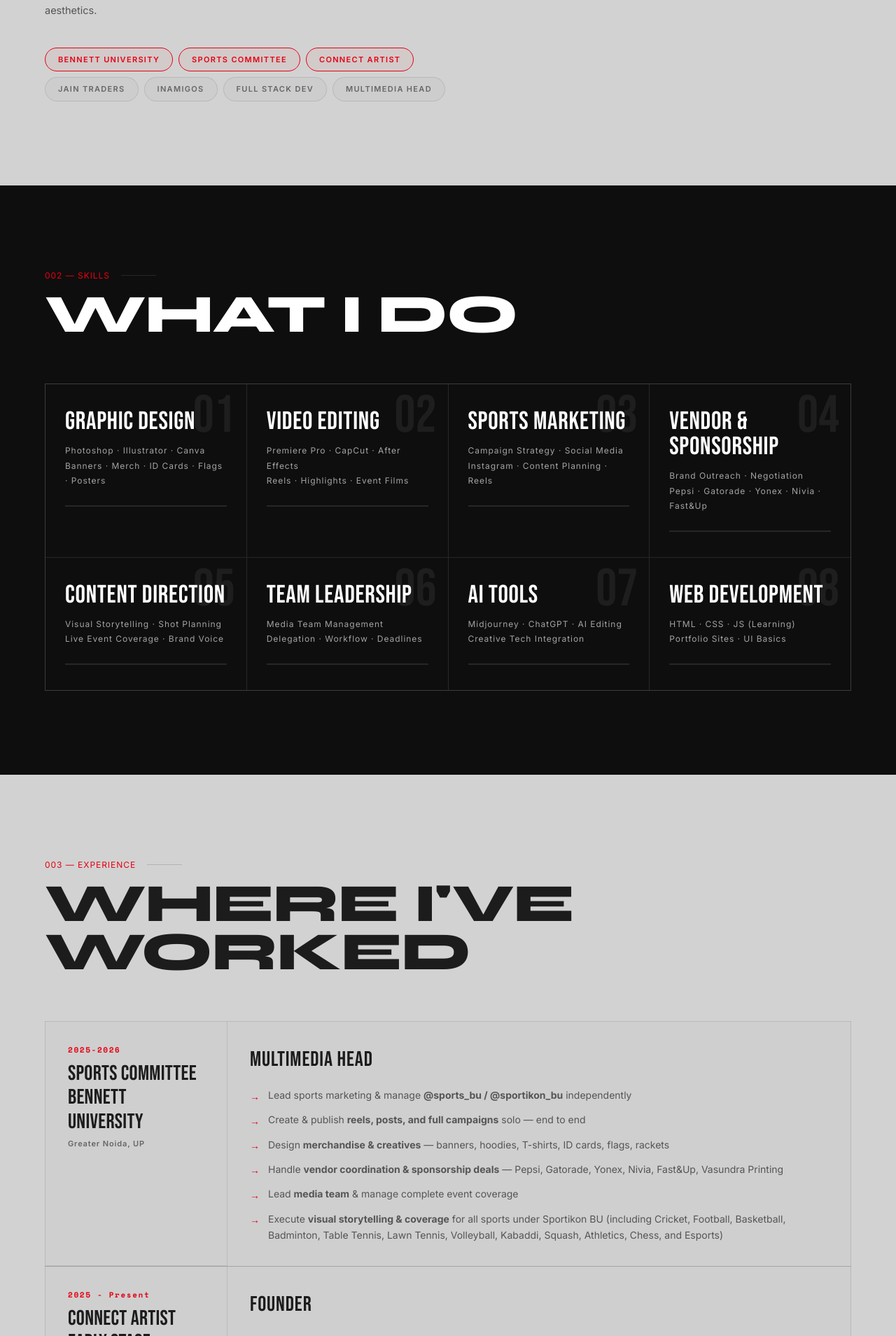
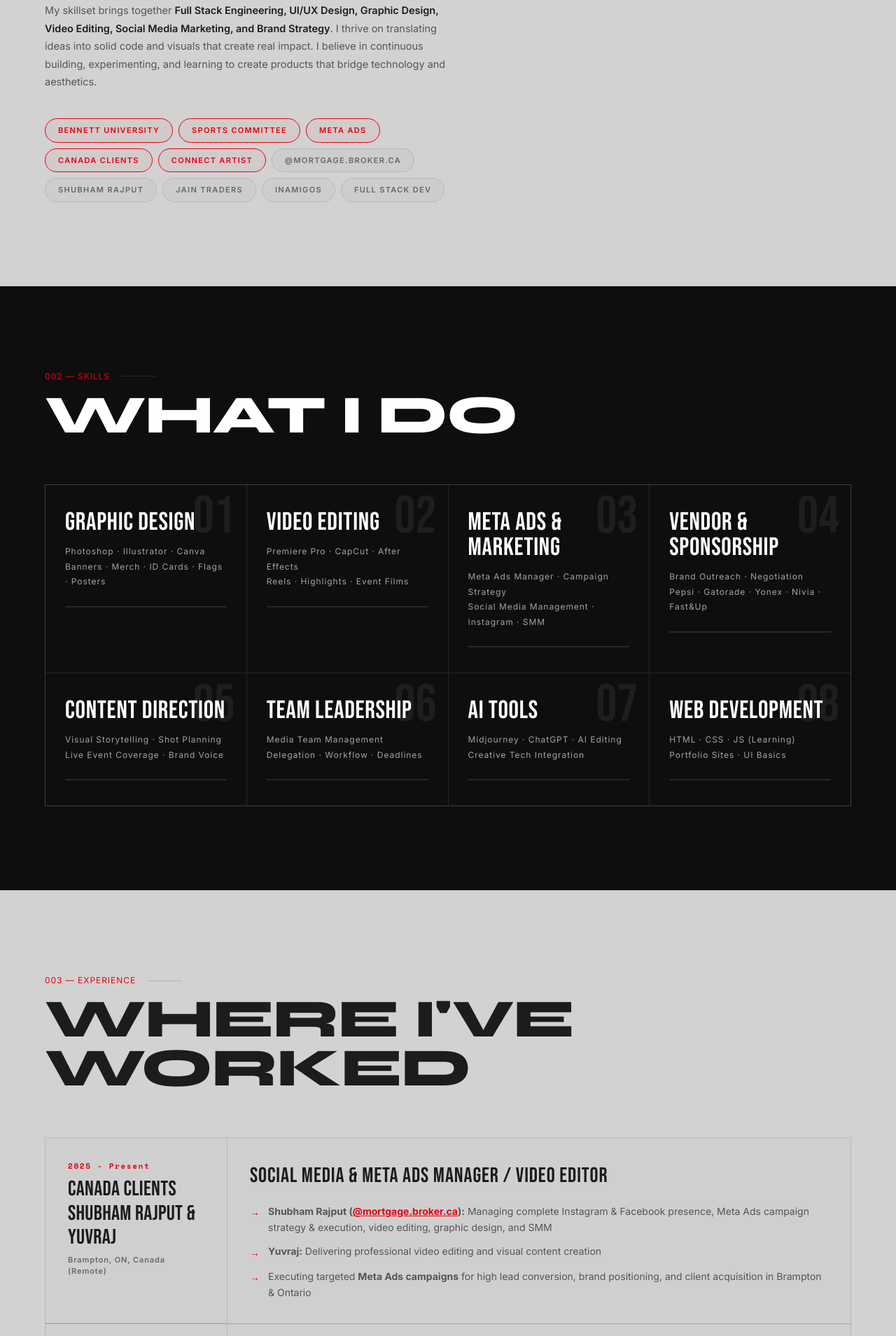
Before and after one commit to techsambhav/sambhav-portfolio, a React (Vite) app: page / in a window 1280 px wide. Shown: the part 1791-3700 px from the top of the page at 70% size. Built offline with nearby package versions, Linux system fonts and the light colour scheme; no server answers; the database is empty.

Commit message:
Update quick profile, work, skills, and projects with Meta Ads and Canada client Shubham Rajput (@mortgage.broker.ca) & Yuvraj

```diff
--- a/src/sections/About.tsx
+++ b/src/sections/About.tsx
@@ -4,17 +4,22 @@
 const tags = [
   { label: 'Bennett University', hot: true },
   { label: 'Sports Committee', hot: true },
+  { label: 'Meta Ads', hot: true },
+  { label: 'Canada Clients', hot: true },
   { label: 'Connect Artist', hot: true },
+  { label: '@mortgage.broker.ca', hot: false },
+  { label: 'Shubham Rajput', hot: false },
   { label: 'Jain Traders', hot: false },
   { label: 'InAmigos', hot: false },
   { label: 'Full Stack Dev', hot: false },
-  { label: 'Multimedia Head', hot: false },
 ]
 
 const profileRows = [
   { key: 'ROLE', val: 'Multimedia Head — Sports Committee' },
   { key: 'STARTUP', val: 'Founder — Connect Artist' },
-  { key: 'PROJECTS', val: 'Jain Traders· 1000+ Creatives' },
+  { key: 'CLIENTS', val: 'Shubham Rajput (@mortgage.broker.ca) & Yuvraj' },
+  { key: 'META ADS', val: 'Social Media Marketing & Ad Campaigns' },
+  { key: 'PROJECTS', val: 'Jain Traders · 1000+ Creatives' },
   { key: 'INTERNSHIP', val: 'Creative & Social Media — InAmigos' },
   { key: 'COLLEGE', val: 'Bennett University (B.Tech CSE)' },
   { key: 'BRANDS', val: 'Pepsi · Gatorade · Yonex · Nivia' },
@@ -96,7 +101,7 @@
             </p>
 
             <p style={{ fontSize: '14.5px', lineHeight: 1.75, color: '#555555' }}>
-              Further expanding my experience, I have contributed to creative and social media initiatives through collaborations and internships, including my time at <strong style={{ color: 'var(--text-dark)', fontWeight: 600 }}>InAmigos</strong>.
+              Further expanding my experience, I manage social media strategy, <strong style={{ color: 'var(--text-dark)', fontWeight: 600 }}>Meta Ads</strong>, video editing, graphic design, and marketing campaigns for international clients in <strong style={{ color: 'var(--text-dark)', fontWeight: 600 }}>Canada</strong> — including complete Instagram &amp; Facebook management and Meta Ads for <strong style={{ color: '#E60012', fontWeight: 600 }}>Shubham Rajput (<a href="https://instagram.com/mortgage.broker.ca" target="_blank" rel="noreferrer" style={{ color: '#E60012', textDecoration: 'underline' }}>@mortgage.broker.ca</a>)</strong> (Mortgage Broker, Brampton, ON) and dedicated video editing for <strong style={{ color: 'var(--text-dark)', fontWeight: 600 }}>Yuvraj</strong>. I have also contributed to creative initiatives through internships such as <strong style={{ color: 'var(--text-dark)', fontWeight: 600 }}>InAmigos</strong>.
             </p>
 
             <p style={{ fontSize: '14.5px', lineHeight: 1.75, color: '#555555' }}>
--- a/src/sections/Projects.tsx
+++ b/src/sections/Projects.tsx
@@ -13,6 +13,13 @@
 }
 
 const defaultProjects: ProjectItem[] = [
+  {
+    initials: 'SR',
+    cat: 'Meta Ads · Social Media Management',
+    name: 'Shubham Rajput (@mortgage.broker.ca)',
+    desc: 'Full Instagram & Facebook management, Meta Ads campaign execution, video editing, and graphic design for Brampton, ON mortgage broker.',
+    featured: true,
+  },
   {
     initials: 'SB',
     cat: 'Sports Branding · Campaign',
--- a/src/sections/Skills.tsx
+++ b/src/sections/Skills.tsx
@@ -4,7 +4,7 @@
 const skills = [
   { num: '01', name: 'Graphic Design', tools: 'Photoshop · Illustrator · Canva\nBanners · Merch · ID Cards · Flags · Posters', width: 92 },
   { num: '02', name: 'Video Editing', tools: 'Premiere Pro · CapCut · After Effects\nReels · Highlights · Event Films', width: 88 },
-  { num: '03', name: 'Sports Marketing', tools: 'Campaign Strategy · Social Media\nInstagram · Content Planning · Reels', width: 85 },
+  { num: '03', name: 'Meta Ads & Marketing', tools: 'Meta Ads Manager · Campaign Strategy\nSocial Media Management · Instagram · SMM', width: 88 },
   { num: '04', name: 'Vendor & Sponsorship', tools: 'Brand Outreach · Negotiation\nPepsi · Gatorade · Yonex · Nivia · Fast&Up', width: 80 },
   { num: '05', name: 'Content Direction', tools: 'Visual Storytelling · Shot Planning\nLive Event Coverage · Brand Voice', width: 83 },
   { num: '06', name: 'Team Leadership', tools: 'Media Team Management\nDelegation · Workflow · Deadlines', width: 78 },
--- a/src/sections/Work.tsx
+++ b/src/sections/Work.tsx
@@ -2,6 +2,17 @@
 import { playUISound } from '../lib/sound'
 
 const experiences = [
+  {
+    date: '2025 - Present',
+    org: 'Canada Clients\nShubham Rajput & Yuvraj',
+    loc: 'Brampton, ON, Canada (Remote)',
+    title: 'Social Media & Meta Ads Manager / Video Editor',
+    bullets: [
+      '<strong>Shubham Rajput (<a href="https://instagram.com/mortgage.broker.ca" target="_blank" rel="noopener noreferrer" style="color: #E60012; text-decoration: underline;">@mortgage.broker.ca</a>):</strong> Managing complete Instagram & Facebook presence, Meta Ads campaign strategy & execution, video editing, graphic design, and SMM',
+      '<strong>Yuvraj:</strong> Delivering professional video editing and visual content creation',
+      'Executing targeted <strong>Meta Ads campaigns</strong> for high lead conversion, brand positioning, and client acquisition in Brampton & Ontario',
+    ],
+  },
   {
     date: '2025-2026',
     org: 'Sports Committee\nBennett University',
```
